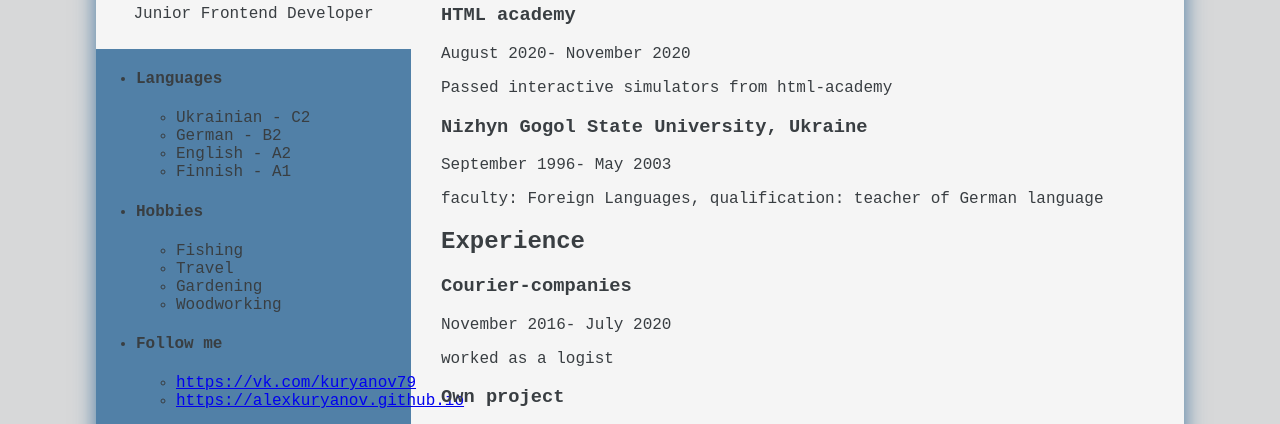
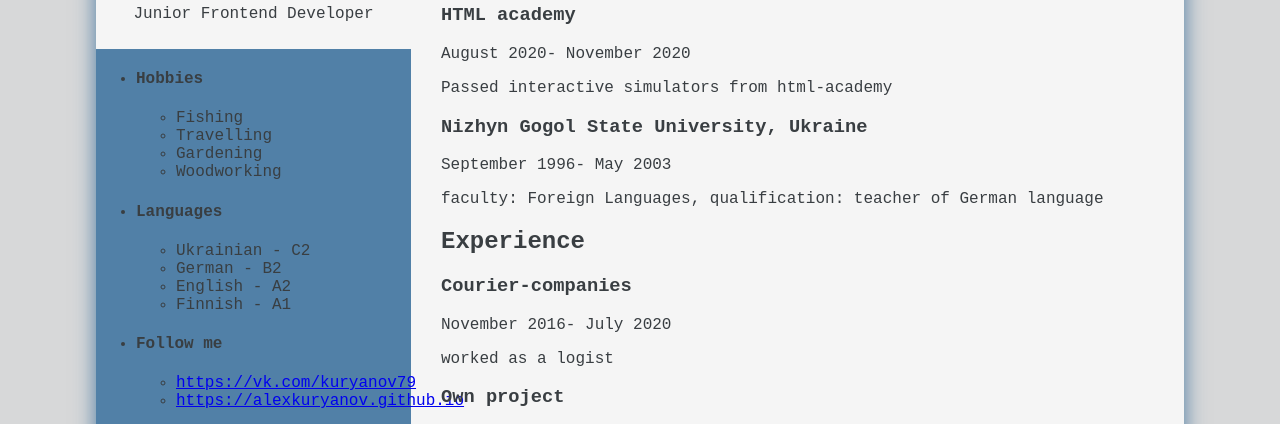
Before and after one commit to AlexKuryanov/rsschool-cv, a plain HTML site: page index.html in a window 1280 px wide. Shown: the part 372-796 px from the top of the page. Drawn offline with Linux system fonts and the light colour scheme.

Commit message:
refactor: change ul places

```diff
--- a/index.html
+++ b/index.html
@@ -26,22 +26,22 @@
       <aside class="aside">
         <ul class="aside__list">
           <li class="aside__main-item">
+            <h4 class="aside__title">Hobbies</h4>
+            <ul class="aside__nested-list hobbies-list">
+              <li class="aside__item">Fishing</li>
+              <li class="aside__item">Travelling</li>
+              <li class="aside__item">Gardening</li>
+              <li class="aside__item">Woodworking</li>
+            </ul>
+          </li>
+
+          <li class="aside__main-item">
             <h4 class="aside__title">Languages</h4>
             <ul class="aside__languages-list">
               <li class="aside__item">Ukrainian - C2</li>
               <li class="aside__item">German - B2</li>
               <li class="aside__item">English - A2</li>
               <li class="aside__item">Finnish - A1</li>
-            </ul>
-          </li>
-
-          <li class="aside__main-item">
-            <h4 class="aside__title">Hobbies</h4>
-            <ul class="aside__hobbies-list">
-              <li class="aside__item">Fishing</li>
-              <li class="aside__item">Travel</li>
-              <li class="aside__item">Gardening</li>
-              <li class="aside__item">Woodworking</li>
             </ul>
           </li>
 
```
